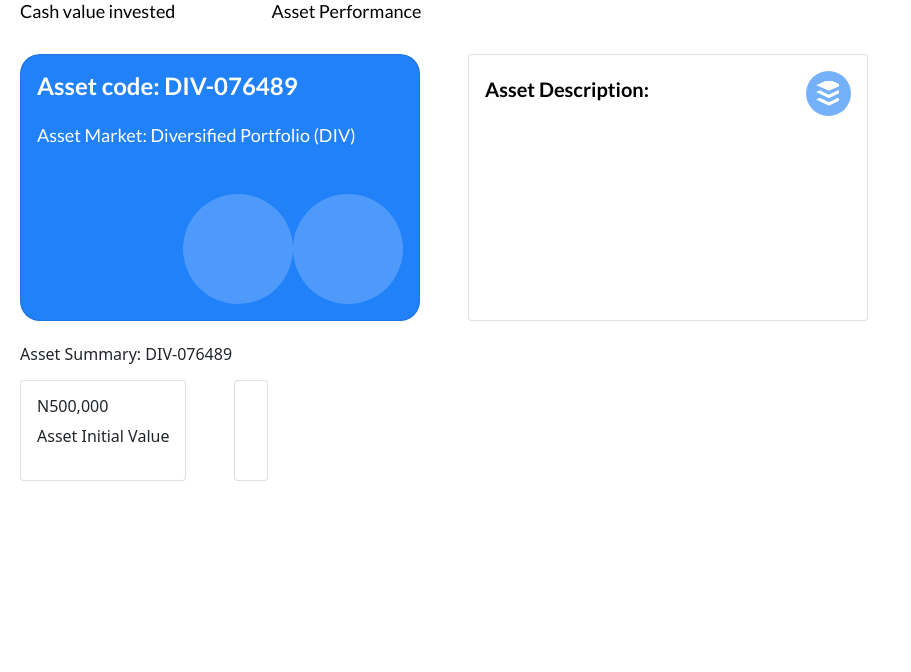
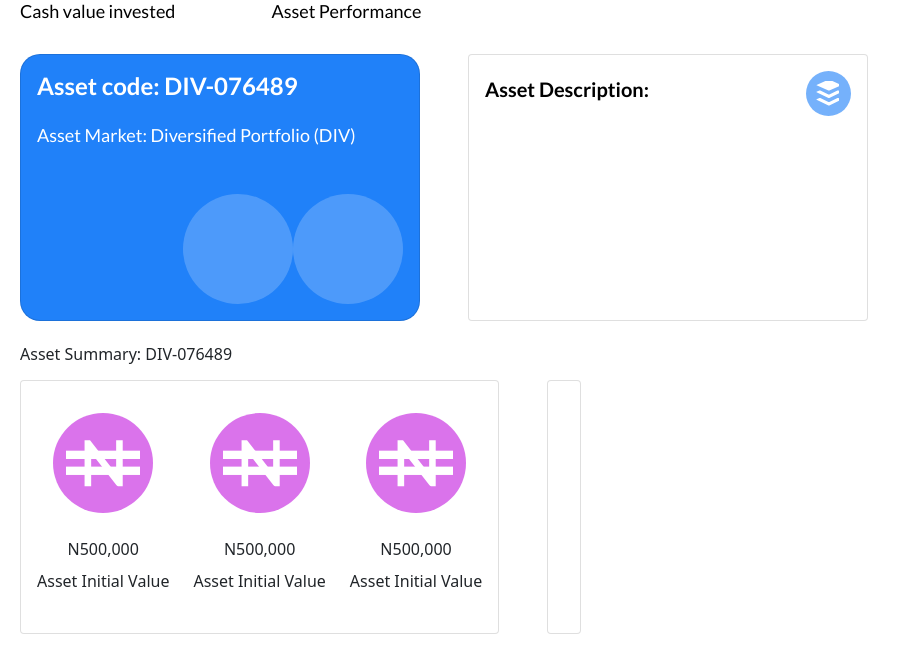
Before and after one commit to Dreezy305/HuntersWall, a Next.js app: page /portfolio in a window 1280 px wide. Both pictures are taken after a click on the element "Asset Performance". Shown: the top 672 px of the page, without its empty margins (0-911 px from the left). Built offline with nearby package versions, Linux system fonts and the light colour scheme; no server answers.

Commit message:
asset description and cards

```diff
--- a/components/assetPerformance.js
+++ b/components/assetPerformance.js
@@ -47,11 +47,36 @@ function AssetPerformance() {
           <div className="card me-4">
             <div className="card-body">
               <div className="d-flex flex-row justify-content-evenly">
-                <div className="d-flex flex-column">
-                  <div className="icon" />
-                  <div className="d-flex flex-column">
-                    <h6>N500,000</h6>
-                    <p>Asset Initial Value</p>
+                {/* SET 3 */}
+                <div className="d-flex flex-column mt-3 me-4">
+                  <div className="iconBox1 mb-3 m-auto" />
+                  <div className="d-flex flex-column text-justify">
+                    <ul className="list-unstyled text-center">
+                      <li className="my-2">N500,000</li>
+                      <li className="my-2">Asset Initial Value</li>
+                    </ul>
+                  </div>
+                </div>
+
+                {/* SET 4 */}
+                <div className="d-flex flex-column mt-3 me-4">
+                  <div className="iconBox1 mb-3 m-auto" />
+                  <div className="d-flex flex-column text-justify">
+                    <ul className="list-unstyled text-center">
+                      <li className="my-2">N500,000</li>
+                      <li className="my-2">Asset Initial Value</li>
+                    </ul>
+                  </div>
+                </div>
+
+                {/* SET 5 */}
+                <div className="d-flex flex-column mt-3">
+                  <div className="iconBox1 mb-3 m-auto" />
+                  <div className="d-flex flex-column text-justify">
+                    <ul className="list-unstyled text-center">
+                      <li className="my-2">N500,000</li>
+                      <li className="my-2">Asset Initial Value</li>
+                    </ul>
                   </div>
                 </div>
               </div>
--- a/styles/portfolio.scss
+++ b/styles/portfolio.scss
@@ -113,6 +113,16 @@
   background-position-y: 10px;
 }
 
+.iconBox1 {
+  width: 100px;
+  height: 100px;
+  border-radius: 50%;
+  background: #da73eb;
+  background-image: url(../public/img/NAIRA.svg);
+  background-repeat: no-repeat;
+  background-position: center;
+}
+
 .set {
   &_1 {
     width: 110px;
```
